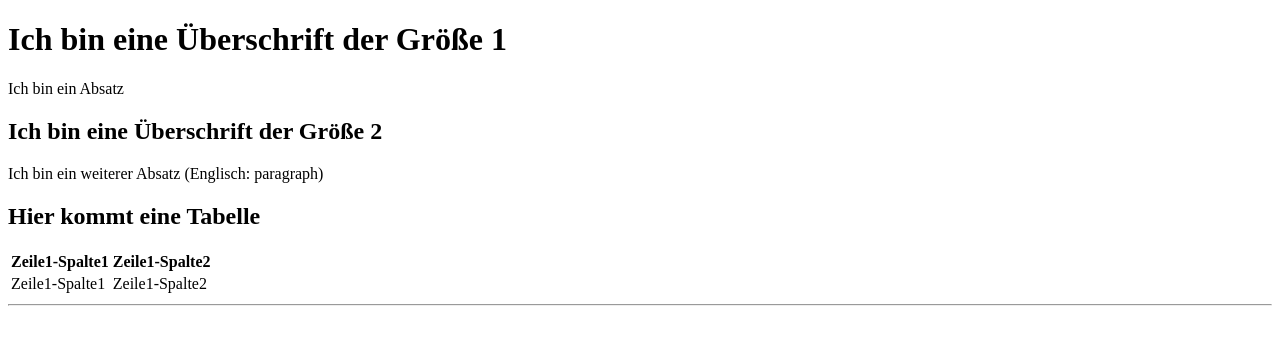
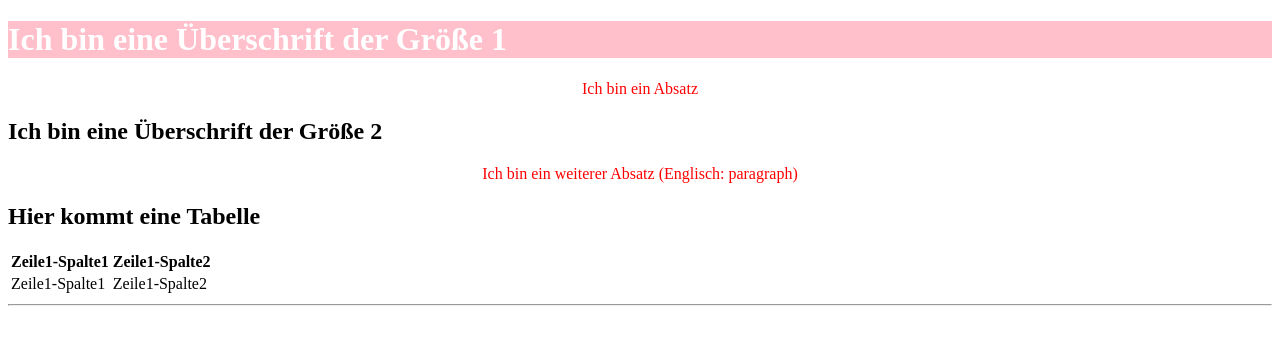
Before and after one commit to bc156663/HTML-Grundgeruest, a plain HTML site: page Index.html in a window 1280 px wide. Drawn offline with Linux system fonts and the light colour scheme.

Commit message:
styles.css angelegt  und erste Formatierungen eingegeben

```diff
--- a/Index.html
+++ b/Index.html
@@ -4,6 +4,7 @@
     <meta charset="UTF-8">
     <meta name="viewport" content="width=device-width, initial-scale=1.0">
     <title> Titel im Browsertab </title>
+    <link rel="stylesheet" href="styles.css">
 </head>
 <body>
     <h1>Ich bin eine Überschrift der Größe 1</h1>
--- /dev/null
+++ b/styles.css
@@ -0,0 +1,10 @@
+/*Der Hintergrund ist pink*/
+h1 {
+    background-color: pink;
+    color: white;
+ }
+ /*Die Schriftfarbe in Absätzen ist red*/
+ p {
+     text-align: center;
+     color: red;
+ }
```
